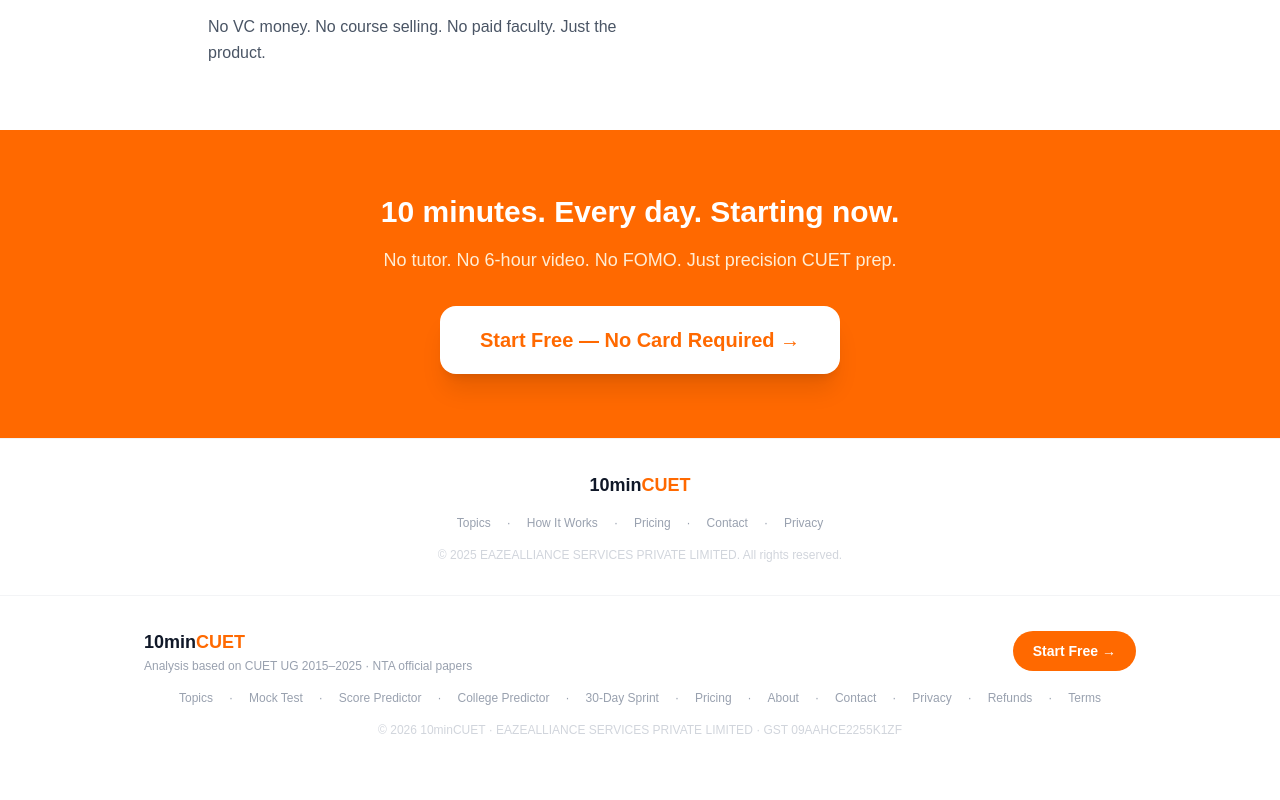
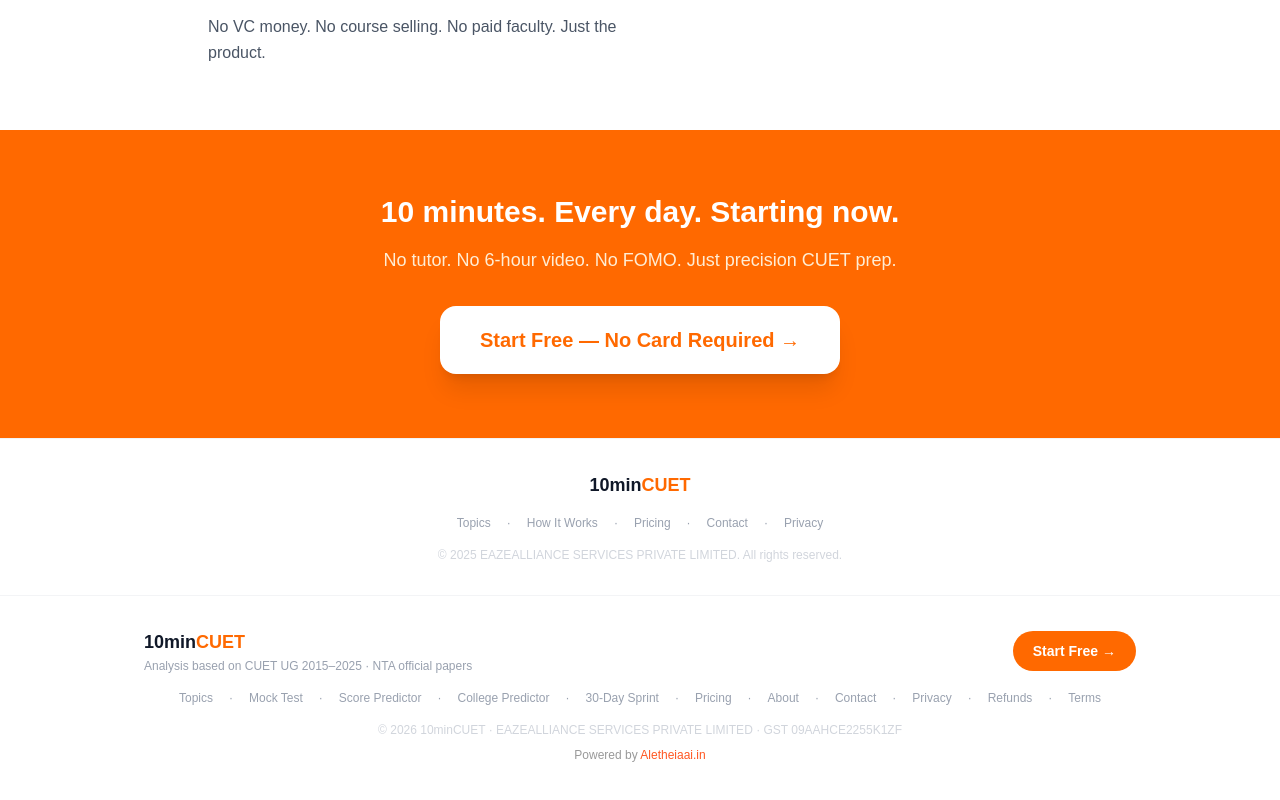
Before and after one commit to amitanalytics-dev/10mincuet, a Next.js app: page /about in a window 1280 px wide. Shown: the part 2461-3261 px from the top of the page. Before the commit the page ends 3231 px from the top, so only its background shows below. Built offline with nearby package versions, Linux system fonts and the light colour scheme; no server answers.

Commit message:
feat: add Powered by Aletheiaai.in footer

```diff
--- a/app/components/SiteFooter.tsx
+++ b/app/components/SiteFooter.tsx
@@ -48,6 +48,7 @@
         <p className="text-xs text-gray-300 text-center">
           © {new Date().getFullYear()} 10minCUET · EAZEALLIANCE SERVICES PRIVATE LIMITED · GST 09AAHCE2255K1ZF
         </p>
+        <p style={{textAlign:'center',fontSize:'12px',color:'#999',padding:'8px 0'}}>Powered by <a href="https://aletheiaai.in" target="_blank" rel="noopener" style={{color:'#FF5722',textDecoration:'none'}}>Aletheiaai.in</a></p>
       </div>
     </footer>
   );
```
